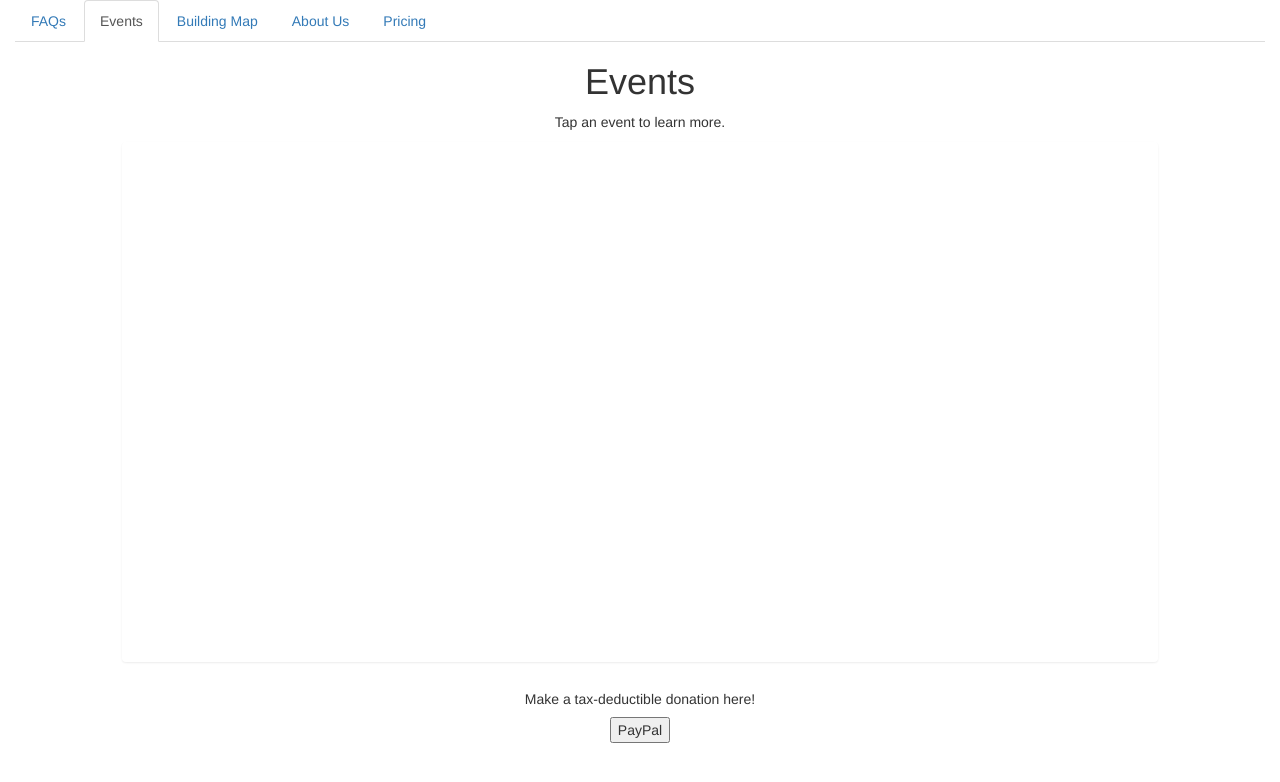
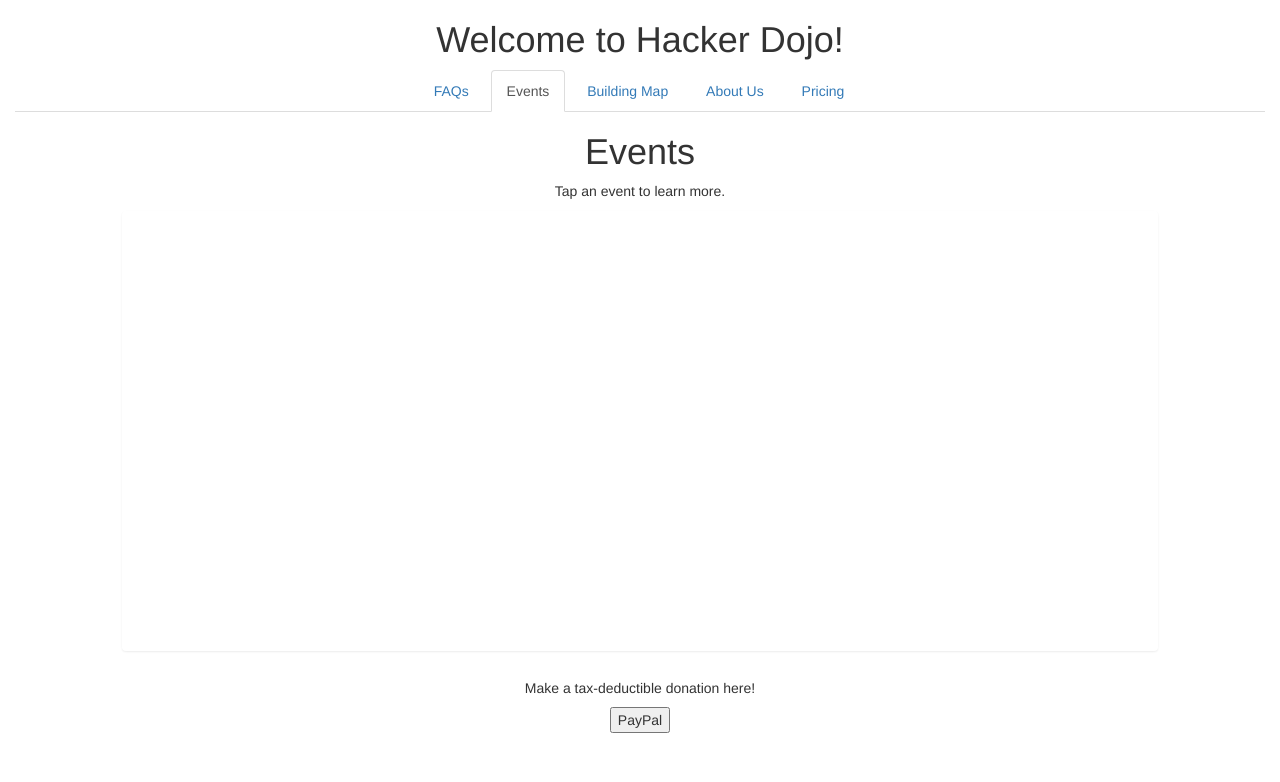
Before and after one commit to vanessa-bell/hd-kiosk, a Django app: page /events/ in a window 1280 px wide. Shown: the top 782 px of the page. Run offline with Django 3.2, Linux system fonts and the light colour scheme; data that the repository does not hold is empty; some libraries are stand-ins or nearby versions.

Commit message:
update djangovenv

```diff
--- a/kiosk/static/styles/mystyles.css
+++ b/kiosk/static/styles/mystyles.css
@@ -1,5 +1,5 @@
 .event-list {
-	height: 65vh;
+	height: 55vh;
 	overflow-y: scroll;
 }
 
@@ -7,3 +7,13 @@
 	height: 70vh;
 	overflow-y: scroll;
 }
+
+.nav-tabs > li {
+    float:none;
+    display:inline-block;
+    zoom:1;
+}
+
+.nav-tabs {
+    text-align:center;
+}
--- a/kiosk/templates/kiosk/header.html
+++ b/kiosk/templates/kiosk/header.html
@@ -1,6 +1,7 @@
 {% load active_tags %}
 <div class="container-fluid">
-    <ul class="nav nav-tabs">
+	<h1 class="text-center">Welcome to Hacker Dojo!</h1>
+    <ul class="nav nav-tabs text-center">
         <li role="presentation" class="{% ifequal request.path '/faqs/' %}active{% endifequal %}"><a href="{% url 'faqs' %}">FAQs</a></li>
         <li role="presentation" class="{% ifequal request.path '/events/' %}active{% endifequal %}"><a href="{% url 'events' %}">Events</a></li>
         <li role="presentation" class="{% ifequal request.path '/building_map/' %}active{% endifequal %}"><a href="{% url 'building_map' %}">Building Map</a></li>
--- a/kiosk/templates/kiosk/index.html
+++ b/kiosk/templates/kiosk/index.html
@@ -28,6 +28,7 @@
 
 <div>
     {% block content %}
+
     {% endblock %}
 </div>
 
```
